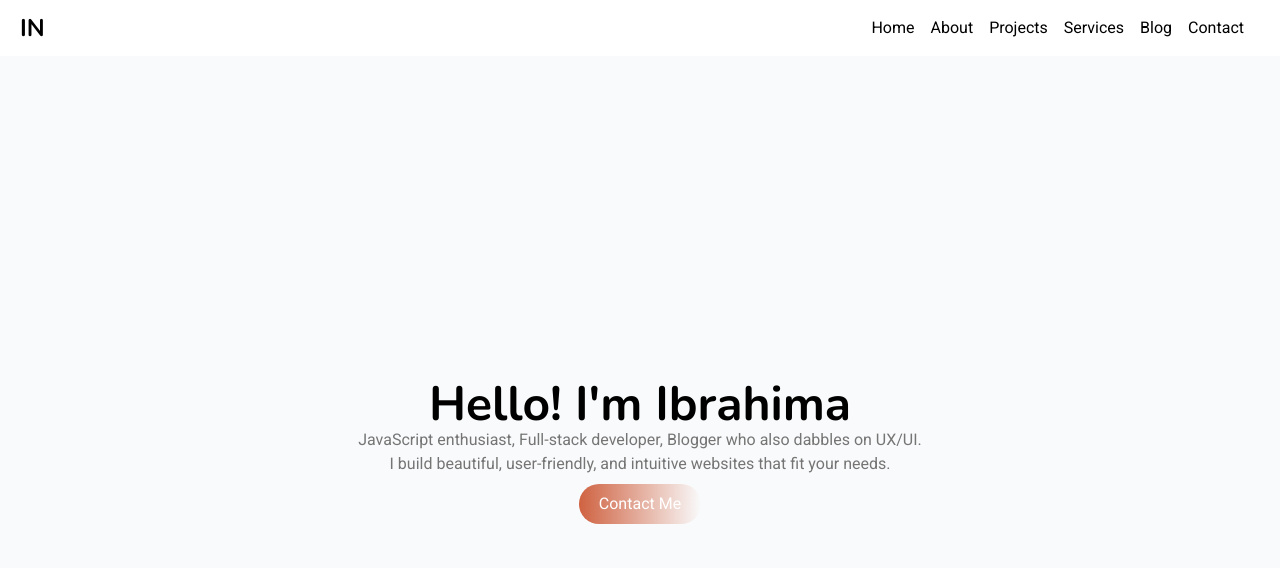
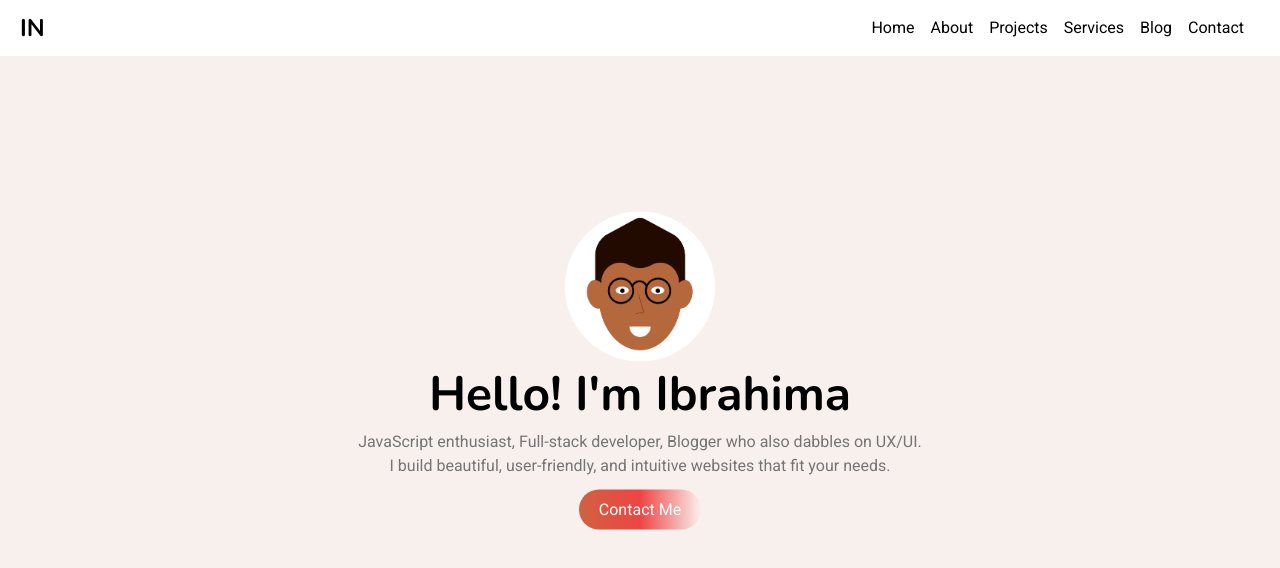
Before and after one commit to ibrahima92/ibrahiman-portfolio, a Next.js app: page / in a window 1280 px wide. Shown: the top 568 px of the page. Built offline with nearby package versions, Linux system fonts and the light colour scheme.

Commit message:
Header minimum design done

```diff
--- a/components/Header.tsx
+++ /dev/null
@@ -1,18 +0,0 @@
-import React from 'react'
-
-const Header: React.FC = () => {
-	return (
-		<header className="flex flex-col justify-center items-center h-screen">
-			<h1 className="text-5xl text-center font-bold">Hello! I&apos;m Ibrahima</h1>
-			<p className="text-center text-gray-dark">
-				JavaScript enthusiast, Full-stack developer, Blogger who also dabbles on UX/UI. <br /> I
-				build beautiful, user-friendly, and intuitive websites that fit your needs.
-			</p>
-			<button className="bg-gradient-to-r from-primary via-red-500 to-pink-500 text-white">
-				Contact Me
-			</button>
-		</header>
-	)
-}
-
-export default Header
--- /dev/null
+++ b/components/Layout/Header.tsx
@@ -0,0 +1,22 @@
+import React from 'react'
+import Image from 'next/image'
+
+const Header: React.FC = () => {
+	return (
+		<header className="flex justify-center items-center h-screen">
+			<div className="flex flex-col justify-center items-center transform -translate-y-1/4">
+				<Image src="/logo.png" width="150" height="150" alt="logo-avatar" />
+				<h1 className="text-5xl my-2 text-center font-bold">Hello! I&apos;m Ibrahima</h1>
+				<p className="text-center text-gray-dark my-1">
+					JavaScript enthusiast, Full-stack developer, Blogger who also dabbles on UX/UI. <br /> I
+					build beautiful, user-friendly, and intuitive websites that fit your needs.
+				</p>
+				<button className="bg-gradient-to-r from-primary via-red-500 to-pink-500 text-white">
+					Contact Me
+				</button>
+			</div>
+		</header>
+	)
+}
+
+export default Header
--- /dev/null
+++ b/components/Layout/Layout.tsx
@@ -0,0 +1,17 @@
+import React from 'react'
+import Navbar from '../Navbar/Navbar'
+
+type Props = {
+	children: React.ReactNode
+}
+
+const Layout: React.FC<Props> = ({ children }) => {
+	return (
+		<>
+			<Navbar />
+			<main>{children}</main>
+		</>
+	)
+}
+
+export default Layout
--- a/pages/index.tsx
+++ b/pages/index.tsx
@@ -1,11 +1,10 @@
-import NavBar from '../components/Navbar'
-import Header from '../components/Header'
+import Header from '../components/Layout/Header'
+import Layout from '../components/Layout/Layout'
 
 export default function Home(): React.ReactNode {
 	return (
-		<main>
-			<NavBar />
+		<Layout>
 			<Header />
-		</main>
+		</Layout>
 	)
 }
--- a/tailwind.config.js
+++ b/tailwind.config.js
@@ -1,4 +1,4 @@
-// const colors = require('tailwindcss/colors')
+const colors = require('tailwindcss/colors')
 
 module.exports = {
 	future: {
@@ -9,10 +9,11 @@ module.exports = {
 	theme: {
 		colors: {
 			gray: {
-				light: '#f9fafb',
+				light: '#F8F0ED',
 				dark: '#757575',
 			},
-			// red: colors.rose,
+			red: colors.red,
+			orange: colors.orange,
 			white: '#fff',
 			primary: '#cf6241',
 			secondary: '#f0eeee',
```
Also changed, not shown: assets/logo.png (deleted), components/Content/About.tsx (added), components/Navbar/NavLink.tsx (renamed from components/NavLink.tsx), components/Navbar/Navbar.tsx (renamed from components/Navbar.tsx), public/logo.png (added).
